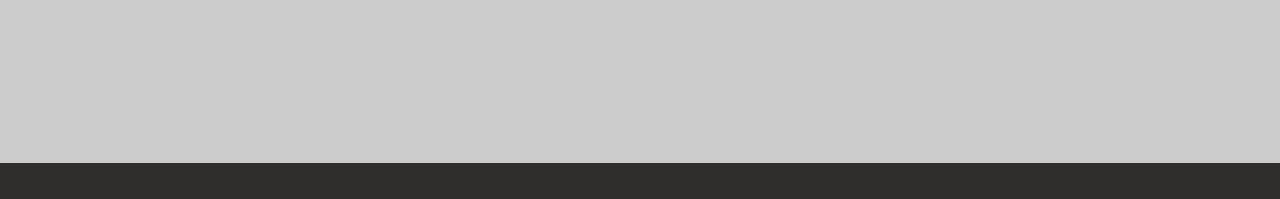
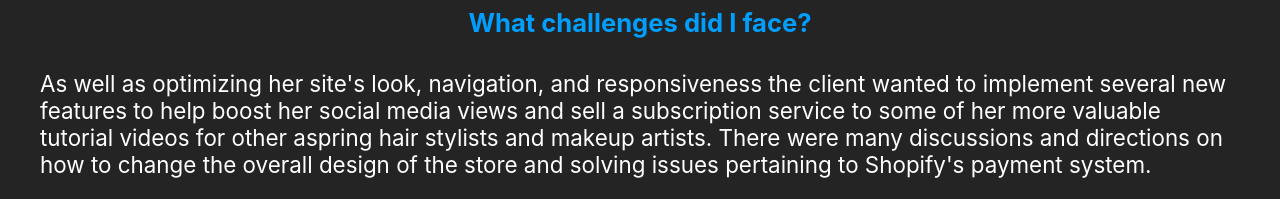
Before and after one commit to lfranckx/react-portfolio-v3, a React (Create React App) app: page /#/work in a window 1280 px wide. Before the commit this address led to /#/home. Shown: the part 717-916 px from the top of the page. Built offline with nearby package versions, Linux system fonts and the light colour scheme.

Commit message:
update text

```diff
--- a/src/components/pages/Portfolio.js
+++ b/src/components/pages/Portfolio.js
@@ -32,9 +32,9 @@
                         <p className='text-left p-large'>
                             As well as optimizing her site's look, navigation, and responsiveness the client wanted to implement
                             several new features to help boost her social media views and sell a subscription service to some of
-                            her more valuable tutorial videos for other aspring hair stylists and makeup artists. There was a
-                            constant process of the client wanting to change the way certain pages and sections looked as well
-                            trying to perform complex tasks with the payment system in Shopify.
+                            her more valuable tutorial videos for other aspring hair stylists and makeup artists. There were many
+                            discussions and directions on how to change the overall design of the store and solving issues pertaining
+                            to Shopify's payment system.
                         </p>
 
                         <h3 className='h4 margin-bottom'>What did I learn?</h3>
```
